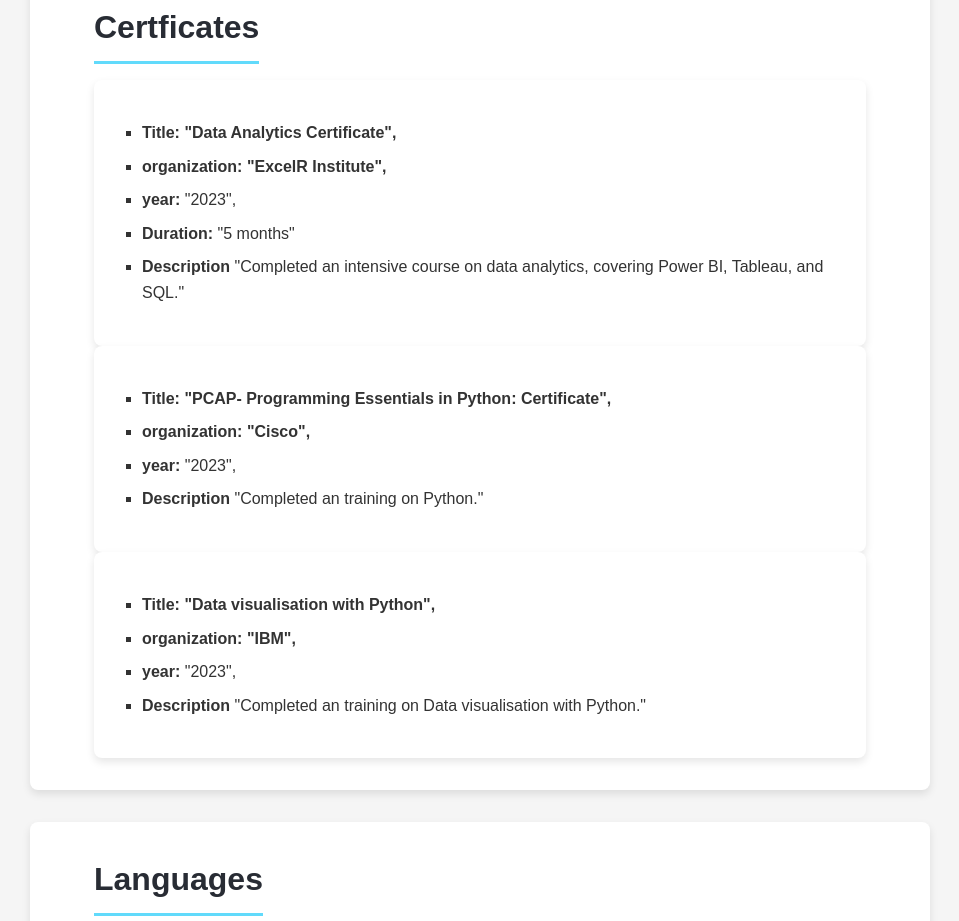
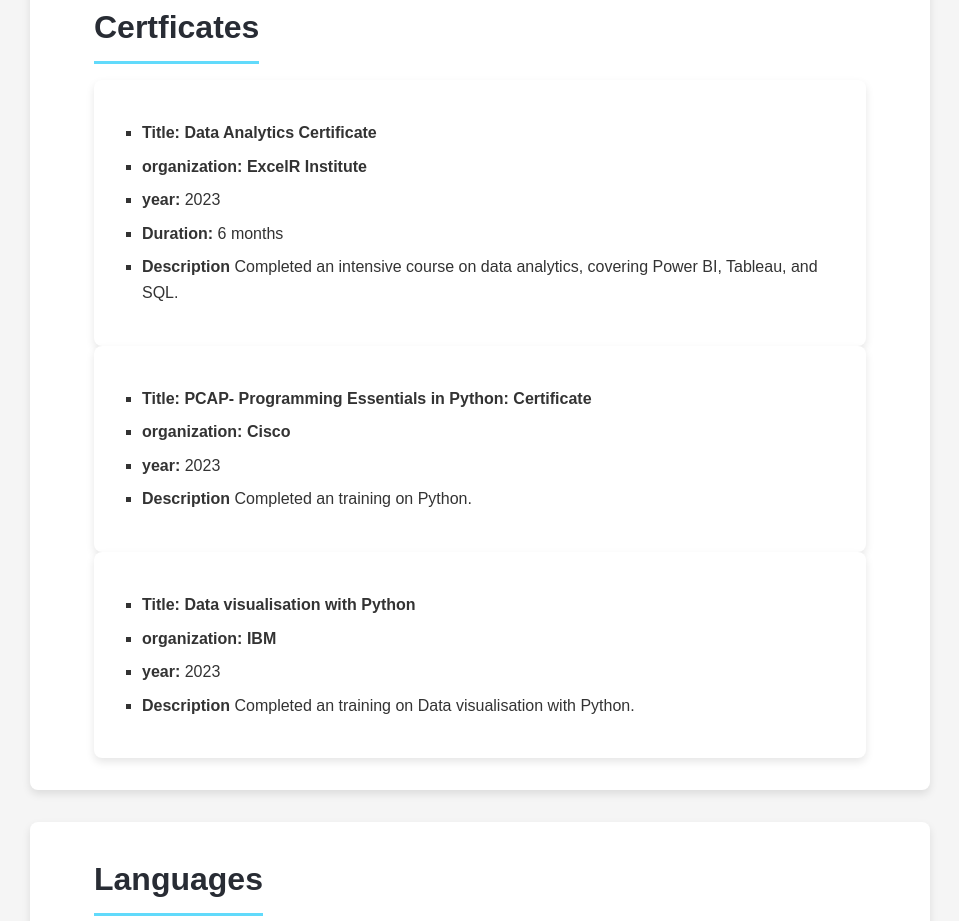
Before and after one commit to Girish583kumar/Girish-Portfolio, a React (Create React App) app: page / in a window 1280 px wide. Shown: the part 2960-3881 px from the top of the page, without its empty margins (160-1119 px from the left). Built offline with nearby package versions, Linux system fonts and the light colour scheme.

Commit message:
Update portfolio website

```diff
--- a/src/components/Certficates.js
+++ b/src/components/Certficates.js
@@ -6,31 +6,31 @@ function Projects() {
       <h2>Certficates</h2>
       <div className="project-card">
       <ul>
-        <li><strong><b>Title:</b> "Data Analytics Certificate",</strong></li>
-        <li><strong>organization: "ExcelR Institute",</strong></li>
-        <li><strong>year:</strong> "2023",</li>
-        <li><strong>Duration: </strong>"5 months"</li>
-        <li><strong>Description</strong> "Completed an intensive course on data analytics, covering Power BI, Tableau, and SQL."</li>
+        <li><strong><b>Title:</b> Data Analytics Certificate</strong></li>
+        <li><strong>organization: ExcelR Institute</strong></li>
+        <li><strong>year:</strong> 2023</li>
+        <li><strong>Duration: </strong>6 months</li>
+        <li><strong>Description</strong> Completed an intensive course on data analytics, covering Power BI, Tableau, and SQL.</li>
 
       </ul>
       </div>
       <div className="project-card">
       <ul>
-        <li><strong><b>Title:</b> "PCAP- Programming Essentials in Python: Certificate",</strong></li>
-        <li><strong>organization: "Cisco",</strong></li>
-        <li><strong>year:</strong> "2023",</li>
+        <li><strong><b>Title:</b> PCAP- Programming Essentials in Python: Certificate</strong></li>
+        <li><strong>organization: Cisco</strong></li>
+        <li><strong>year:</strong> 2023</li>
 
-        <li><strong>Description</strong> "Completed an training on Python."</li>
+        <li><strong>Description</strong> Completed an training on Python.</li>
 
       </ul>
       </div>
       <div className="project-card">
       <ul>
-        <li><strong><b>Title:</b> "Data visualisation with Python",</strong></li>
-        <li><strong>organization: "IBM",</strong></li>
-        <li><strong>year:</strong> "2023",</li>
+        <li><strong><b>Title:</b> Data visualisation with Python</strong></li>
+        <li><strong>organization: IBM</strong></li>
+        <li><strong>year:</strong> 2023</li>
 
-        <li><strong>Description</strong> "Completed an training on Data visualisation with Python."</li>
+        <li><strong>Description</strong> Completed an training on Data visualisation with Python.</li>
 
       </ul>
       </div>
```
